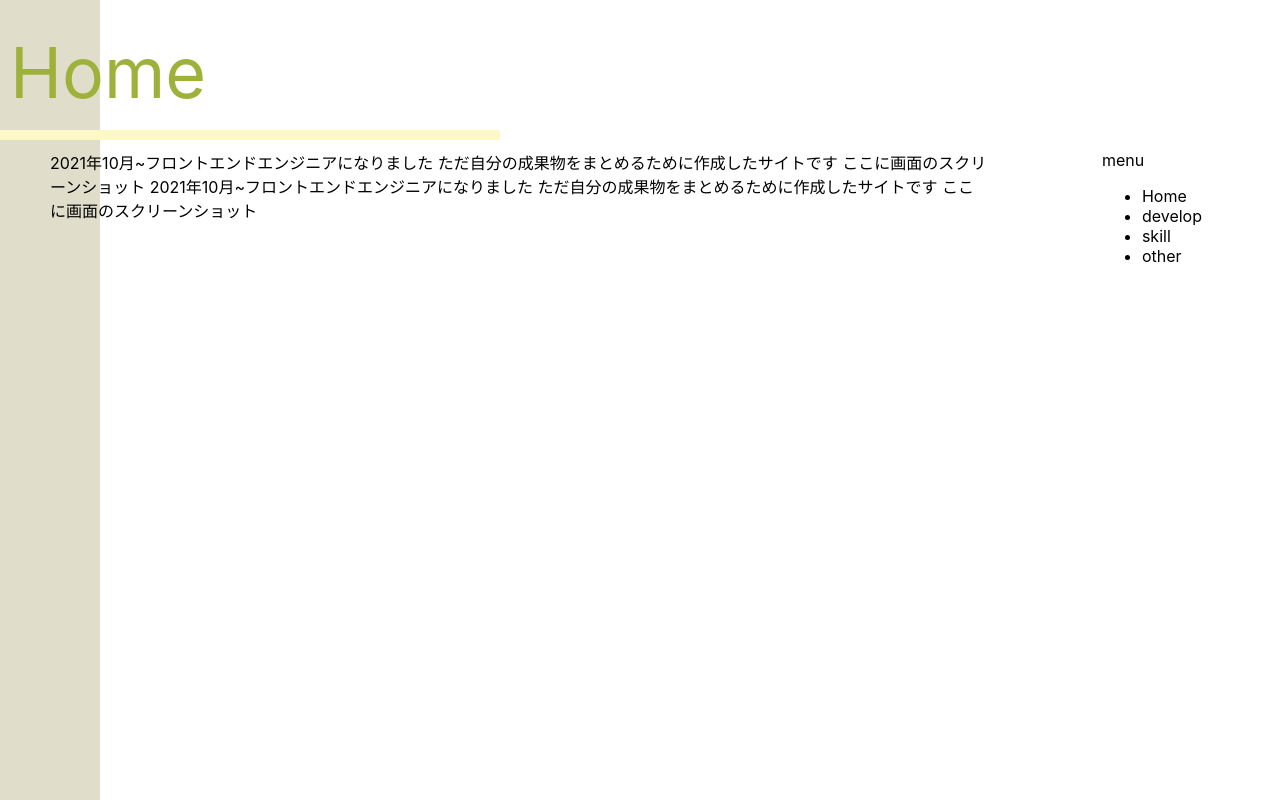
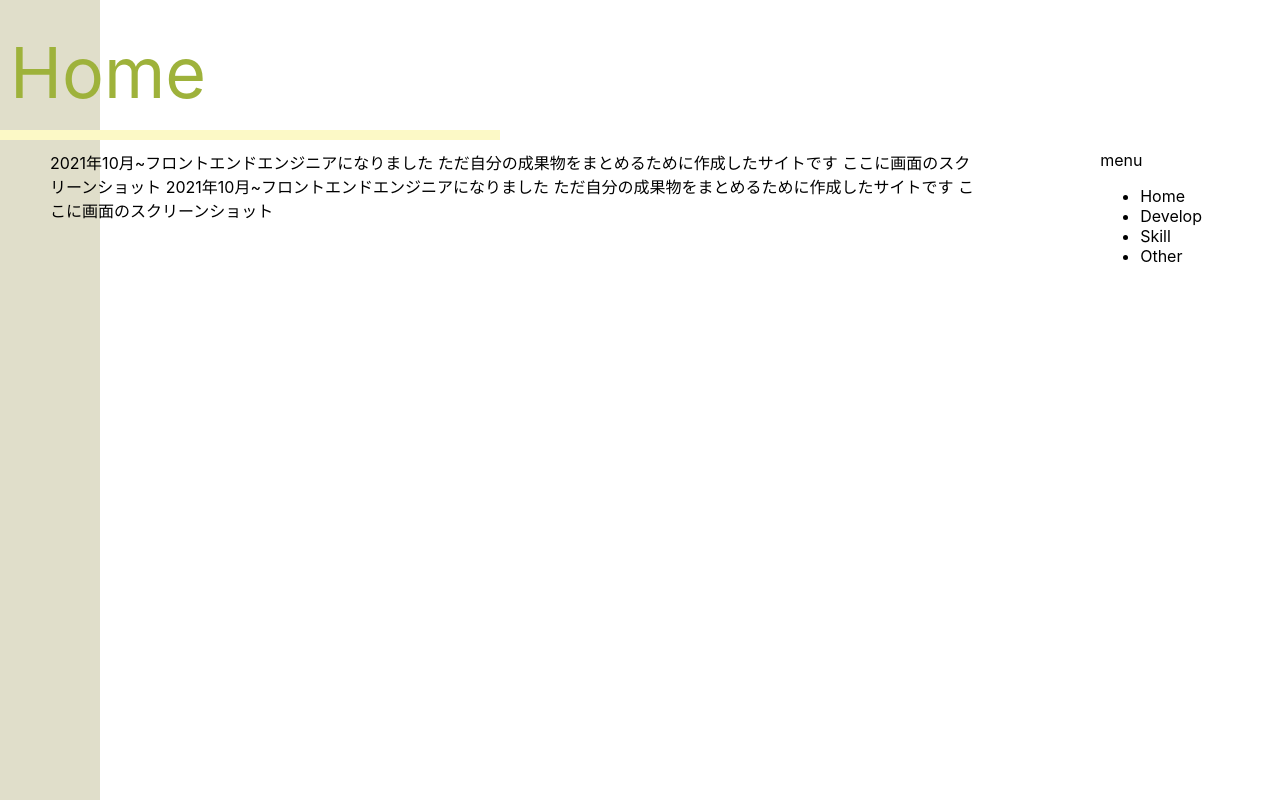
Before and after one commit to koda-momo/my-portfolio, a Next.js app: page / in a window 1280 px wide. Built offline with nearby package versions, Linux system fonts and the light colour scheme.

Commit message:
URLとメニュー項目名修正

```diff
--- a/src/components/Menubar.tsx
+++ b/src/components/Menubar.tsx
@@ -7,9 +7,9 @@ import Link from "next/link";
 export const Menubar: FC = memo(() => {
   const [menuList] = useState([
     { id: 1, name: "Home" },
-    { id: 2, name: "develop" },
-    { id: 3, name: "skill" },
-    { id: 4, name: "other" },
+    { id: 2, name: "Develop" },
+    { id: 3, name: "Skill" },
+    { id: 4, name: "Other" },
   ]);
   return (
     <>
@@ -22,7 +22,7 @@ export const Menubar: FC = memo(() => {
                 <a>{item.name}</a>
               </Link>
             ) : (
-              <Link href={`/${item.name}`}>
+              <Link href={`/${item.name.toLocaleLowerCase()}`}>
                 <a>{item.name}</a>
               </Link>
             )}
```
